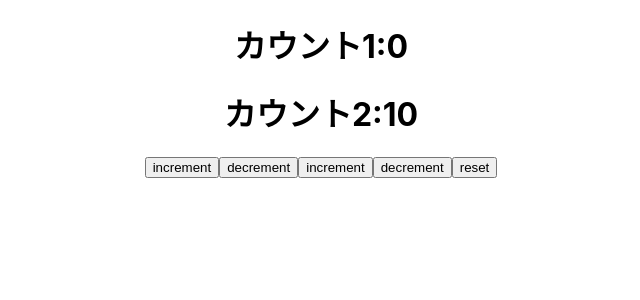
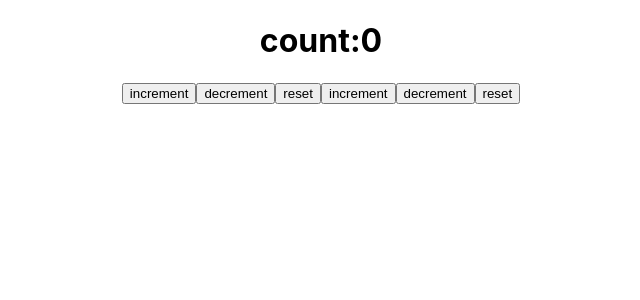
Before and after one commit to u5jp/react-hooks, a React (Create React App) app: page / in a window 1280 px wide. Shown: the top 300 px of the page, without its empty margins (319-959 px from the left). Built offline with nearby package versions, Linux system fonts and the light colour scheme.

Commit message:
useReducer and useContext globalCounter

```diff
--- a/src/App.js
+++ b/src/App.js
@@ -1,4 +1,4 @@
-import React, {useState,createContext} from 'react';
+import React, {useState,createContext,useReducer} from 'react';
 import './App.css';
 // import Counter from './components/Counter'
 // import CounterHook from './components/CounterHook'
@@ -10,18 +10,41 @@ import './App.css';
 // import DataFetch from './components/DataFetch'
 // import DataFetchById from './components/DataFetchById'
 // import ComponentC from './components/ComponentC'
-import CounterReducer from './components/CounterReducer'
+// import CounterReducer from './components/CounterReducer'
+import ComponentA from './components/ComponentA'
+import ComponentB from './components/ComponentB'
 
 // export const UserContext = createContext()
 // export const LanguageContext = createContext()
+
+export const CountContext = createContext()
+
+const initialState = {
+  firstCounter:0,
+  secondCounter:10
+}
+const reducer = (state,action)=>{
+  switch(action.type){
+    case 'increment1':
+      return { ...state ,firstCounter: state.firstCounter + action.value}
+    case 'decrement1':
+      return { ...state ,firstCounter: state.firstCounter - action.value}
+    case 'reset':
+      return initialState
+    default:
+      return state
+  }
+}
 
 
 function App() {
   // const [user, setUser] = useState({name:'yamada',age:'32'})
   // const [language,setLanguage] = useState('日本語')
+  const [count,dispatch] = useReducer(reducer,initialState)
 
   return (
     <div className="App">
+      <h1>count:{count.firstCounter}</h1>
       {/* <Counter /> */}
       {/* <CounterHook /> */}
       {/* <FormHook />
@@ -36,7 +59,11 @@ function App() {
           <ComponentC />
         </LanguageContext.Provider>
       </UserContext.Provider> */}
-      <CounterReducer />
+      {/* <CounterReducer /> */}
+      <CountContext.Provider value = {{countState:count,countDispatch:dispatch}}>
+        <ComponentA />
+        <ComponentB />
+      </CountContext.Provider>
     </div>
   );
 }
--- /dev/null
+++ b/src/components/ComponentA.js
@@ -0,0 +1,16 @@
+import React ,{useContext}from 'react'
+import {CountContext} from '../App'
+
+
+function ComponentA() {
+  const countContext = useContext(CountContext)
+  return (
+    <>
+      <button onClick={() => countContext.countDispatch({type:'increment1',value:1})}>increment</button>
+      <button onClick={() => countContext.countDispatch({type:'decrement1',value:1})}>decrement</button>
+      <button onClick={() => countContext.countDispatch({type:'reset'})}>reset</button>
+    </>
+  )
+}
+
+export default ComponentA
--- /dev/null
+++ b/src/components/ComponentB.js
@@ -0,0 +1,16 @@
+import React ,{useContext}from 'react'
+import {CountContext} from '../App'
+
+
+function ComponentB() {
+  const countContext = useContext(CountContext)
+  return (
+    <>
+      <button onClick={() => countContext.countDispatch({type:'increment1',value:1})}>increment</button>
+      <button onClick={() => countContext.countDispatch({type:'decrement1',value:1})}>decrement</button>
+      <button onClick={() => countContext.countDispatch({type:'reset'})}>reset</button>
+    </>
+  )
+}
+
+export default ComponentB
--- a/src/components/CounterReducer.js
+++ b/src/components/CounterReducer.js
@@ -26,7 +26,7 @@ function CounterReducer() {
     <>
       <h1>カウント1:{count.firstCounter}</h1>
       <h1>カウント2:{count.secondCounter}</h1>
-      <button onClick={() => dispatch({type: 'increment1',value:1})}>increment</button>
+      <button onClick={() => dispatch({type:'increment1',value:1})}>increment</button>
       <button onClick={() => dispatch({type:'decrement1',value:1})}>decrement</button>
       <button onClick={() => dispatch({type:'increment2',value:10})}>increment</button>
       <button onClick={() => dispatch({type:'decrement2',value:10})}>decrement</button>
```
